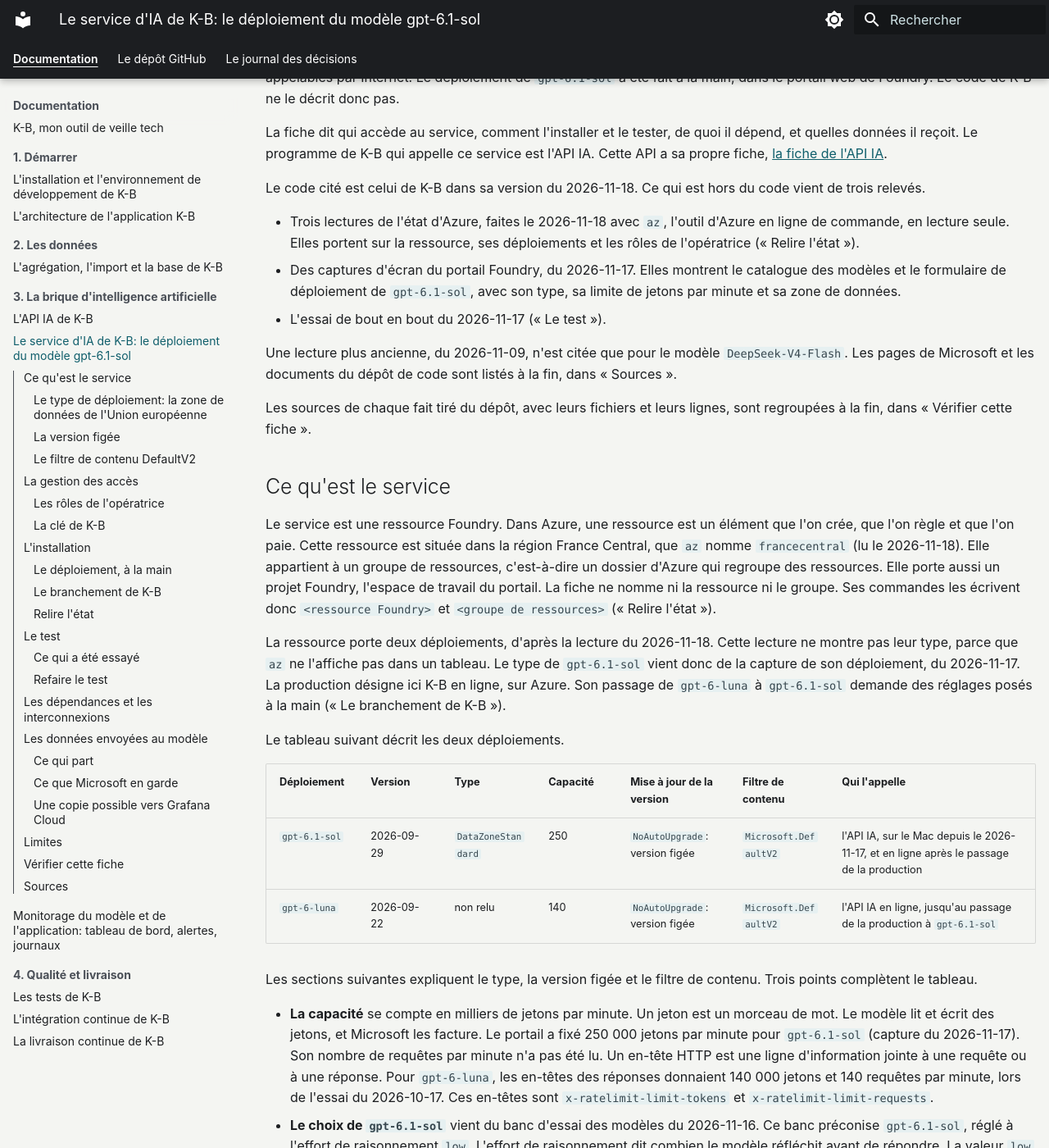
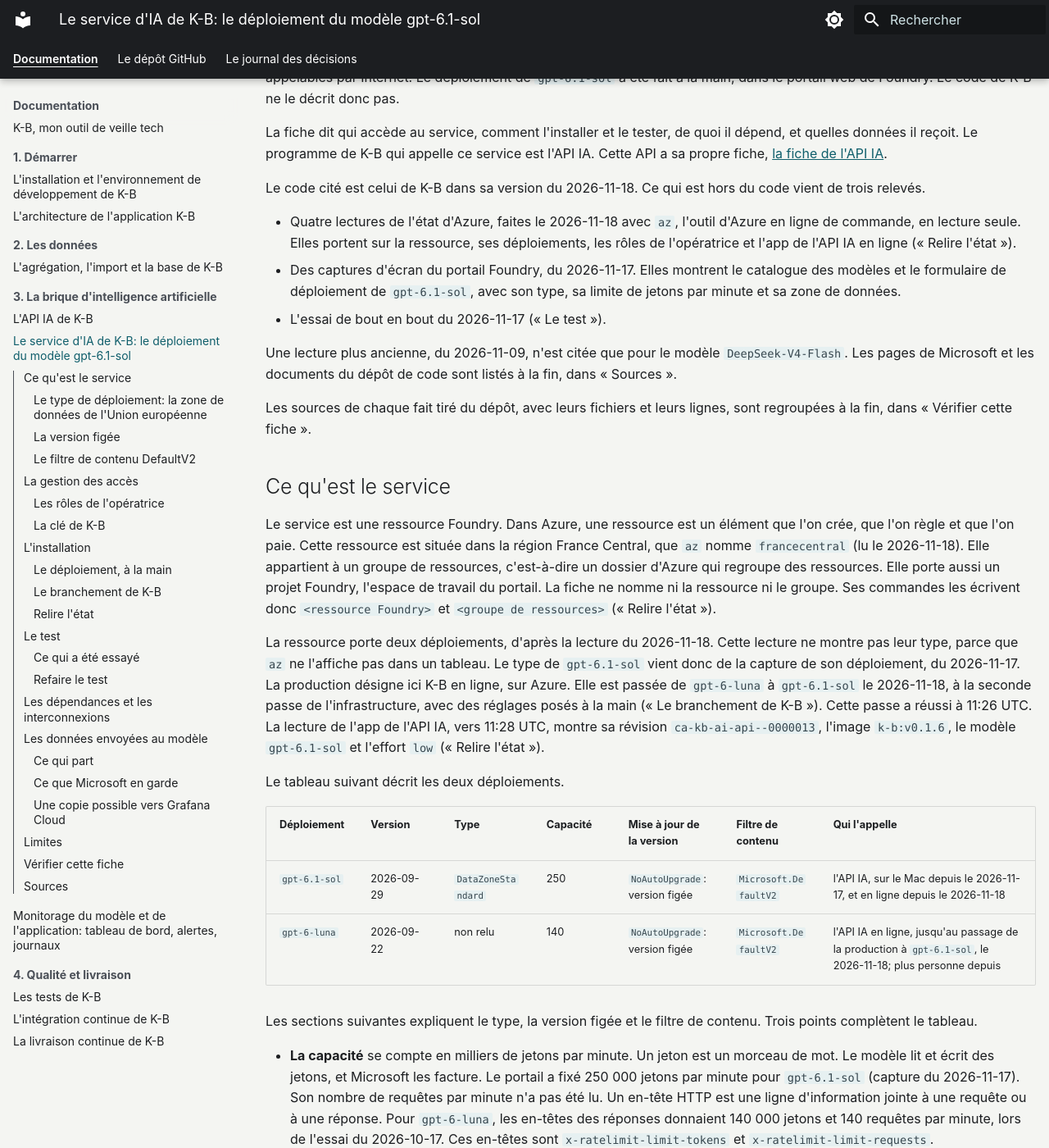
Before and after one commit to SabineLaurent/K-B, an MkDocs documentation site: the page built from documentation/service_ia_pour_docu.md, in a window 1280 px wide and 1400 px high, scrolled down 384 px. Shown: the whole window at 82% size. Built offline with MkDocs 1.6.1 and Material for MkDocs 9.7.7, drawn with Linux system fonts in a browser that asks for light colours; plug-ins that fetch from the network failed and are left out; some of the changed text lies outside the part shown.

Commit message:
docs: bring the stale passages up to main: the 22 series names, the date of the milestones, the replay of the AI API tests, the production on gpt-6.1-sol since 2026-11-18 (issue 623)

````diff
--- a/documentation/service_ia_pour_docu.md
+++ b/documentation/service_ia_pour_docu.md
@@ -18,8 +18,9 @@ reçoit. Le programme de K-B qui appelle ce service est l'API IA. Cette API a sa
 
 Le code cité est celui de K-B dans sa version du 2026-11-18. Ce qui est hors du code vient de trois relevés.
 
-- Trois lectures de l'état d'Azure, faites le 2026-11-18 avec `az`, l'outil d'Azure en ligne de commande, en lecture
-    seule. Elles portent sur la ressource, ses déploiements et les rôles de l'opératrice (« Relire l'état »).
+- Quatre lectures de l'état d'Azure, faites le 2026-11-18 avec `az`, l'outil d'Azure en ligne de commande, en lecture
+    seule. Elles portent sur la ressource, ses déploiements, les rôles de l'opératrice et l'app de l'API IA en ligne
+    (« Relire l'état »).
 - Des captures d'écran du portail Foundry, du 2026-11-17. Elles montrent le catalogue des modèles et le formulaire
     de déploiement de `gpt-6.1-sol`, avec son type, sa limite de jetons par minute et sa zone de données.
 - L'essai de bout en bout du 2026-11-17 (« Le test »).
@@ -40,15 +41,17 @@ Ses commandes les écrivent donc `<ressource Foundry>` et `<groupe de ressources
 
 La ressource porte deux déploiements, d'après la lecture du 2026-11-18. Cette lecture ne montre pas leur type, parce
 que `az` ne l'affiche pas dans un tableau. Le type de `gpt-6.1-sol` vient donc de la capture de son déploiement, du
-2026-11-17. La production désigne ici K-B en ligne, sur Azure. Son passage de `gpt-6-luna` à `gpt-6.1-sol` demande
-des réglages posés à la main (« Le branchement de K-B »).
+2026-11-17. La production désigne ici K-B en ligne, sur Azure. Elle est passée de `gpt-6-luna` à `gpt-6.1-sol` le
+2026-11-18, à la seconde passe de l'infrastructure, avec des réglages posés à la main (« Le branchement de K-B »).
+Cette passe a réussi à 11:26 UTC. La lecture de l'app de l'API IA, vers 11:28 UTC, montre sa révision
+`ca-kb-ai-api--0000013`, l'image `k-b:v0.1.6`, le modèle `gpt-6.1-sol` et l'effort `low` (« Relire l'état »).
 
 Le tableau suivant décrit les deux déploiements.
 
 | Déploiement | Version | Type | Capacité | Mise à jour de la version | Filtre de contenu | Qui l'appelle |
 |---|---|---|---|---|---|---|
-| `gpt-6.1-sol` | 2026-09-29 | `DataZoneStandard` | 250 | `NoAutoUpgrade`: version figée | `Microsoft.DefaultV2` | l'API IA, sur le Mac depuis le 2026-11-17, et en ligne après le passage de la production |
-| `gpt-6-luna` | 2026-09-22 | non relu | 140 | `NoAutoUpgrade`: version figée | `Microsoft.DefaultV2` | l'API IA en ligne, jusqu'au passage de la production à `gpt-6.1-sol` |
+| `gpt-6.1-sol` | 2026-09-29 | `DataZoneStandard` | 250 | `NoAutoUpgrade`: version figée | `Microsoft.DefaultV2` | l'API IA, sur le Mac depuis le 2026-11-17, et en ligne depuis le 2026-11-18 |
+| `gpt-6-luna` | 2026-09-22 | non relu | 140 | `NoAutoUpgrade`: version figée | `Microsoft.DefaultV2` | l'API IA en ligne, jusqu'au passage de la production à `gpt-6.1-sol`, le 2026-11-18; plus personne depuis |
 
 Les sections suivantes expliquent le type, la version figée et le filtre de contenu. Trois points complètent le
 tableau.
@@ -267,15 +270,15 @@ Ces réglages appellent quatre remarques.
     L'essai du 2026-11-17 montre que `gpt-6.1-sol` accepte ce champ, car aucune requête n'y a été refusée. Si la
     variable vaut `false`, `kb serve-ai` refuse de démarrer en production.
 - **La passe 2.** Ses paramètres et le secret sont décrits dans le README de l'infrastructure, aux étapes « 4. Poser
-    les secrets » et « 5. Seconde passe ». Le passage de la production à `gpt-6.1-sol` demande l'effort `low` en
-    ligne, déjà fixé dans le fichier Bicep. Il demande aussi l'adresse (`llmBaseUrl`), le nom (`llmModel`) et la
+    les secrets » et « 5. Seconde passe ». Le passage de la production à `gpt-6.1-sol`, fait le 2026-11-18, demande
+    l'effort `low` en ligne, déjà fixé dans le fichier Bicep. Il demande aussi l'adresse (`llmBaseUrl`), le nom (`llmModel`) et la
     clé (`kb-llm-api-key`) de ce déploiement, posés à la main à la passe 2.
 - **Le nom du modèle.** Le dépôt de code ne fixe pas la valeur de `KB_LLM_MODEL`. Cette valeur vient du `.env` sur
     le Mac, et du paramètre `llmModel` en ligne.
 
 ### Relire l'état
 
-Les trois lectures du 2026-11-18 sont faites en lecture seule, et aucune n'affiche de clé. Dans son format tableau
+Les quatre lectures du 2026-11-18 sont faites en lecture seule, et aucune n'affiche de clé. Dans son format tableau
 (`-o table`), `az` ne montre aucune colonne nommée `type`, ni `id`, ni `etag`. Le type des déploiements n'apparaît
 donc pas dans la sortie de la première lecture. Une portée est l'endroit où un rôle s'applique: un abonnement, un
 groupe ou une ressource. La dernière lecture affiche des portées complètes, avec l'identifiant de l'abonnement et les
@@ -294,6 +297,9 @@ az cognitiveservices account show -g "$RG" -n "$RESOURCE" \
 # Les rôles du compte connecté, et leur portée.
 az role assignment list --assignee "$(az ad signed-in-user show --query id -o tsv)" --all \
   --query "[].{role:roleDefinitionName, portee:scope}" -o table
+# L'app de l'API IA en ligne: sa révision, son image et ses variables (sortie du 2026-11-18 vers 11:28 UTC:
+# ca-kb-ai-api--0000013, k-b:v0.1.6, KB_LLM_MODEL gpt-6.1-sol, KB_LLM_REASONING_EFFORT low).
+az containerapp show -g "$RG" -n ca-kb-ai-api
 ```
 
 ## Le test
@@ -398,9 +404,9 @@ texte, élément par élément.
 ```mermaid
 flowchart LR
     accTitle: Qui appelle le service d'IA et ce dont l'appel dépend
-    accDescr: kb digest et kb trend-report appellent l'API IA, qui appelle le déploiement gpt-6.1-sol de Foundry par la clé de la ressource, sur le Mac, et en ligne après le passage de la production, et envoie ses mesures et ses traces à Grafana Cloud. En ligne, la clé vient du coffre de secrets, par l'identité managée.
+    accDescr: kb digest et kb trend-report appellent l'API IA, qui appelle le déploiement gpt-6.1-sol de Foundry par la clé de la ressource, sur le Mac, et en ligne depuis le 2026-11-18, et envoie ses mesures et ses traces à Grafana Cloud. En ligne, la clé vient du coffre de secrets, par l'identité managée.
     digest["kb digest<br>kb trend-report"] -->|"POST /digests<br>POST /trend-reports"| ai["API IA<br>kb serve-ai"]
-    ai -->|"chat/completions, clé de la ressource<br>sur le Mac, en ligne après le passage"| model["Foundry<br>déploiement gpt-6.1-sol"]
+    ai -->|"chat/completions, clé de la ressource<br>sur le Mac et en ligne"| model["Foundry<br>déploiement gpt-6.1-sol"]
     ai -->|"OTLP: mesures, traces"| grafana["Grafana Cloud"]
     vault["coffre de secrets<br>kb-llm-api-key"] -.->|"en ligne: la clé,<br>par l'identité managée"| ai
 ```
@@ -412,8 +418,8 @@ flowchart LR
     l'API IA. Le jeu de référence est un ensemble de sorties du modèle, enregistrées pour être rejouées par les tests.
     Le script qui l'enregistre, lancé à la main, passe lui aussi par l'API IA, dans le même processus.
 - **En ligne, le modèle est appelé depuis le 2026-11-11.** L'app `ca-kb-ai-api` est réglée pour joindre le
-    déploiement que nomment ses paramètres `llmBaseUrl` et `llmModel`. Ce déploiement est `gpt-6-luna`, jusqu'au
-    passage à `gpt-6.1-sol` (« Le branchement de K-B »). Un job est un programme qu'Azure lance à heure fixe ou à la
+    déploiement que nomment ses paramètres `llmBaseUrl` et `llmModel`. Ce déploiement est `gpt-6.1-sol` depuis le
+    2026-11-18; avant, c'était `gpt-6-luna` (« Le branchement de K-B »). Un job est un programme qu'Azure lance à heure fixe ou à la
     main, et qui s'arrête une fois son travail fait. Le job `caj-kb-digest-watch` lance `kb digest`, puis
     `kb trend-report`, par défaut le lundi et le jeudi à 10:00 UTC. Lancé à la main le 2026-11-11, ce job a donné les
     premiers points de la production dans Grafana Cloud, vers 16:00 UTC. Lancé par son horaire le 2026-11-12, de
@@ -551,8 +557,8 @@ la section « Envoi des mesures à Grafana Cloud ».
 - **Le coût que l'API IA estime est compté aux prix de `gpt-6.1-sol`**, en contexte court. Le contexte est le texte
     que le modèle reçoit en une demande. Un contexte long peut avoir son propre prix. Tout appel est compté aux
     prix de `gpt-6.1-sol`, quel que soit `KB_LLM_MODEL`. Le prix du contexte long n'est pas distingué.
-- **`gpt-6-luna` reste déployé.** La production l'appelle jusqu'à son passage à `gpt-6.1-sol`. Ensuite, l'API IA ne
-    l'appellera plus, mais la clé le permettra encore.
+- **`gpt-6-luna` reste déployé.** La production ne l'appelle plus depuis son passage à `gpt-6.1-sol`, le
+    2026-11-18. La clé de la ressource permet encore de l'appeler, tant qu'il n'est pas retiré.
 - **Deux pages de Microsoft ne disent pas le même périmètre** de la zone de données de l'Union. La première dit
     <q lang="en">that or any other European Union Member Nation</q> (« <span lang="en">Data, privacy, and
     security</span> »). La seconde parle de la limite des données de l'Union, qui peut compter des pays de l'AELE
````
Also changed, not shown: README.md (+1 -1 lines), docs/2026-11-08-tests-api-ia.md (+63 -0 lines), documentation/monitoring_pour_docu.md (+4 -3 lines), documentation/tests_pour_docu.md (+2 -2 lines).
